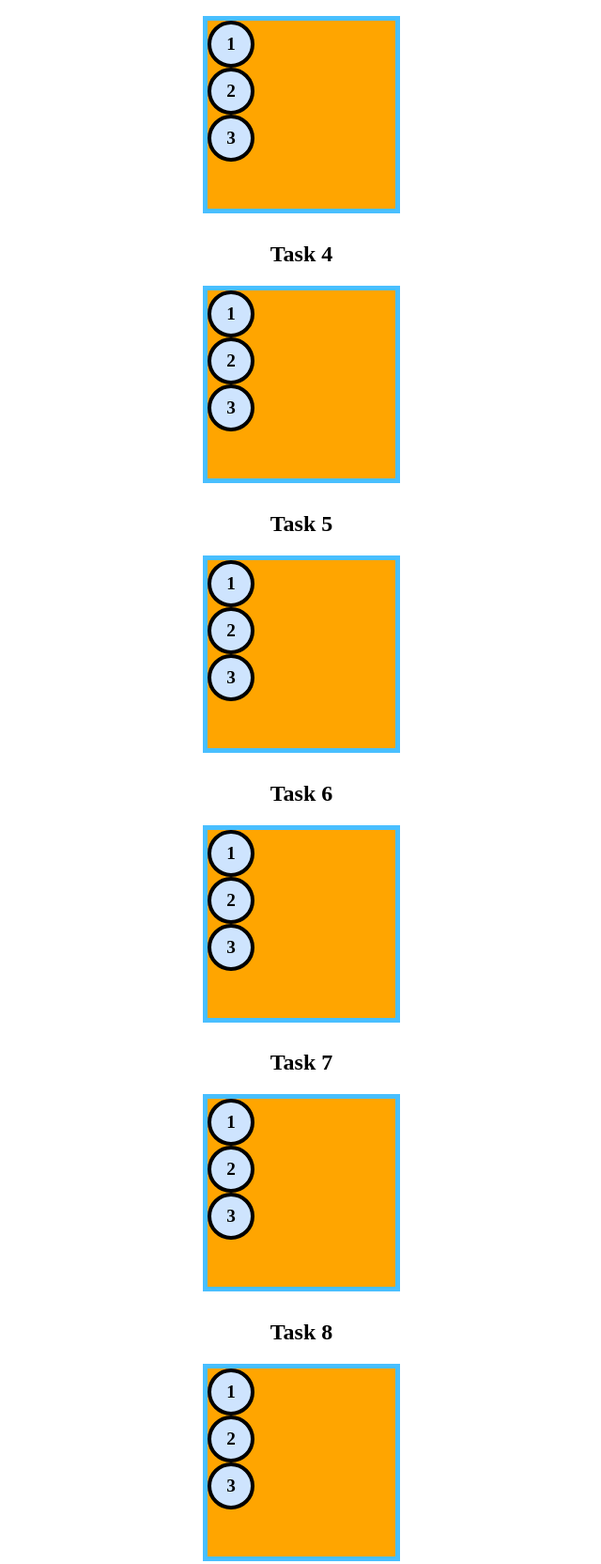
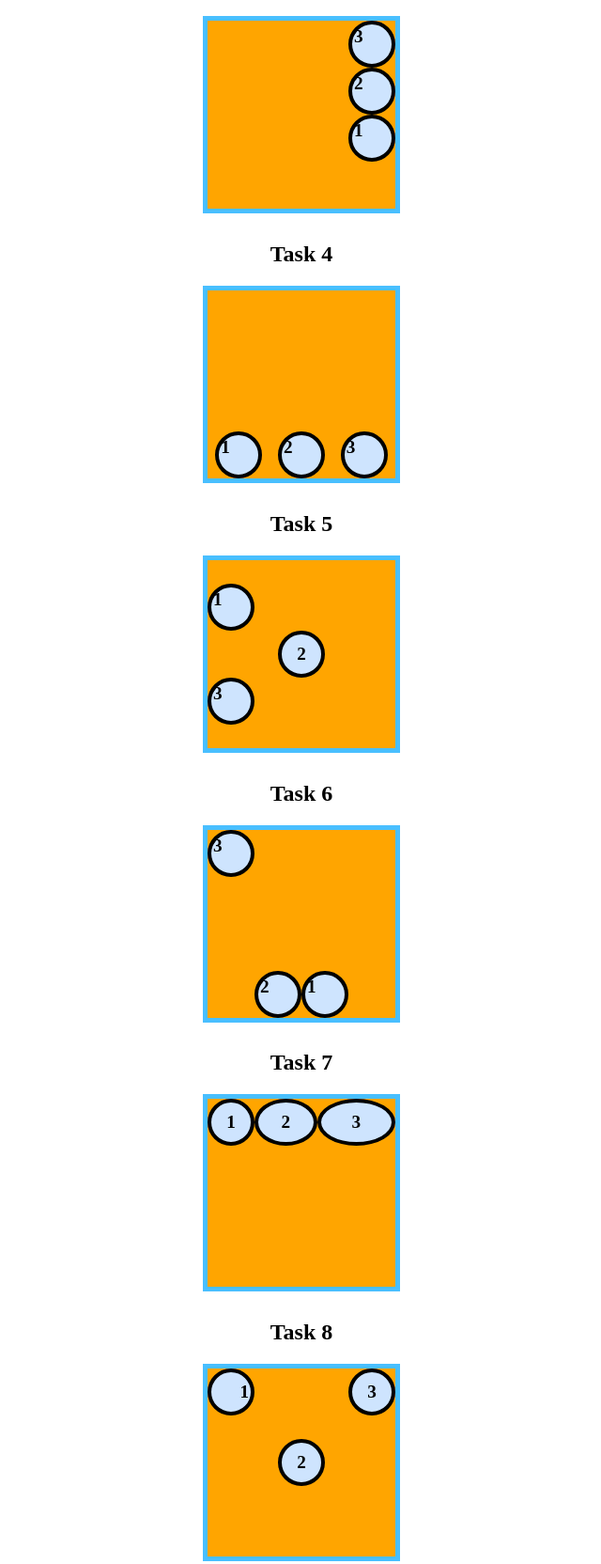
Before and after one commit to bloominstituteoftechnology/module-project-html-and-css-iii-Catfishfishcat10101, a plain HTML site: page index.html in a window 1280 px wide. Shown: the part 929-2593 px from the top of the page at 94% size, without its empty margins (319-959 px from the left). Drawn offline with Linux system fonts and the light colour scheme.

Commit message:
finished

```diff
--- a/index.html
+++ b/index.html
@@ -39,7 +39,6 @@
       border-radius: 50%;
       font-weight: bold;
       font-size: 1.2em;
-      display: flex;
       justify-content: center;
       align-items: center;
       padding: 2px;
@@ -54,22 +53,117 @@
     Work through the tasks until the boxes match the `task-1.png` design inside the `design` folder.
     Making changes to the HTML is not allowed! The tasks must be completed using CSS alone.
     */
+    #flexContainer1 {
+      display: flex;
+      justify-content: space-evenly
+      ;
+    }
+    #flexContainer2 {
+      display: flex;
+      flex-direction: column;
+      align-items: center;
+      justify-content: space-around;
+    }
+      #flexContainer3 {
+        display: flex;
+        flex-direction: column-reverse;
+        align-items: flex-end;
+        justify-content: flex-end;
+      }
+    #flexContainer4 {
+      display: flex;
+      justify-content: space-around;
+      align-items: flex-end;
+    }
+    #FlexContainer4 .flexItem:nth-child(1){
+      order: 2;
+    }
+    #FlexContainer4 .flexItem:nth-child(2){
+      order: 3;
+    }
+    #FlexContainer4 .flexItem:nth-child(3){
+      order: 1;
+    }
+    #flexContainer5 {
+      display: flex;
+      flex-direction: column;
+      justify-content: center;
 
-    /* 👉 Task 1 - [HINT] only the flex container needs to be manipulated */
+    }
+    #flexContainer5 .flexItem:nth-child(2){
+      display: flex;
+      align-self: center;
+    }
+    #flexContainer6 {
+      display: flex;
+      flex-direction: row-reverse;
+      justify-content: flex-end;
+      align-items: flex-end;
+    }
+    #flexContainer6 .flexItem:nth-child(1) {
 
-    /* 👉 Task 2 - [HINT] the flex container needs to change direction */
+      justify-content: flex-end;
+    }
+    #flexContainer6 .flexItem:nth-child(2) {
 
-    /* 👉 Task 3 - [HINT] the flex direction can be reversed */
+      align-items: flex-end;
+    }
+    #flexContainer6 .flexItem:nth-child(3) {
 
-    /* 👉 Task 4 - [HINT] the flex items need a new order */
+      align-self: flex-start;
+    }
 
-    /* 👉 Task 5 - [HINT] research align-self */
 
-    /* 👉 Task 6 - [HINT] flex items can be flex containers */
+
+
+
 
     /* 👉 Task 7 - [HINT] research flex-grow */
+    #flexContainer7 {
+      display: flex;
+      flex-direction: row;
+    }
+    #flexContainer7 .flexItem:nth-child(1) {
+      display: flex;
+      flex-grow: 0;
+    }
+    #flexContainer7 .flexItem:nth-child(2) {
+      display: flex;
+      flex-grow: 1;
+    }
+    #flexContainer7 .flexItem:nth-child(3) {
+      display: flex;
+      flex-grow: 2;
+    }
+
+
+
+
+
+
+
 
     /* 👉 Task 8 - [HINT] you got this! */
+    #flexContainer8 {
+      display: flex;
+      justify-content: space-between;
+    }
+    #flexContainer8 .flexItem:nth-child(1) {
+      display: flex;
+      justify-content: flex-end;
+    }
+    #flexContainer8 .flexItem:nth-child(2) {
+      display: flex;
+      align-self: center;
+    }
+    #flexContainer8 .flexItem:nth-child(3) {
+      display: flex;
+      align-self: flex-start;
+    }
+
+
+
+
 
 
     /*
```
